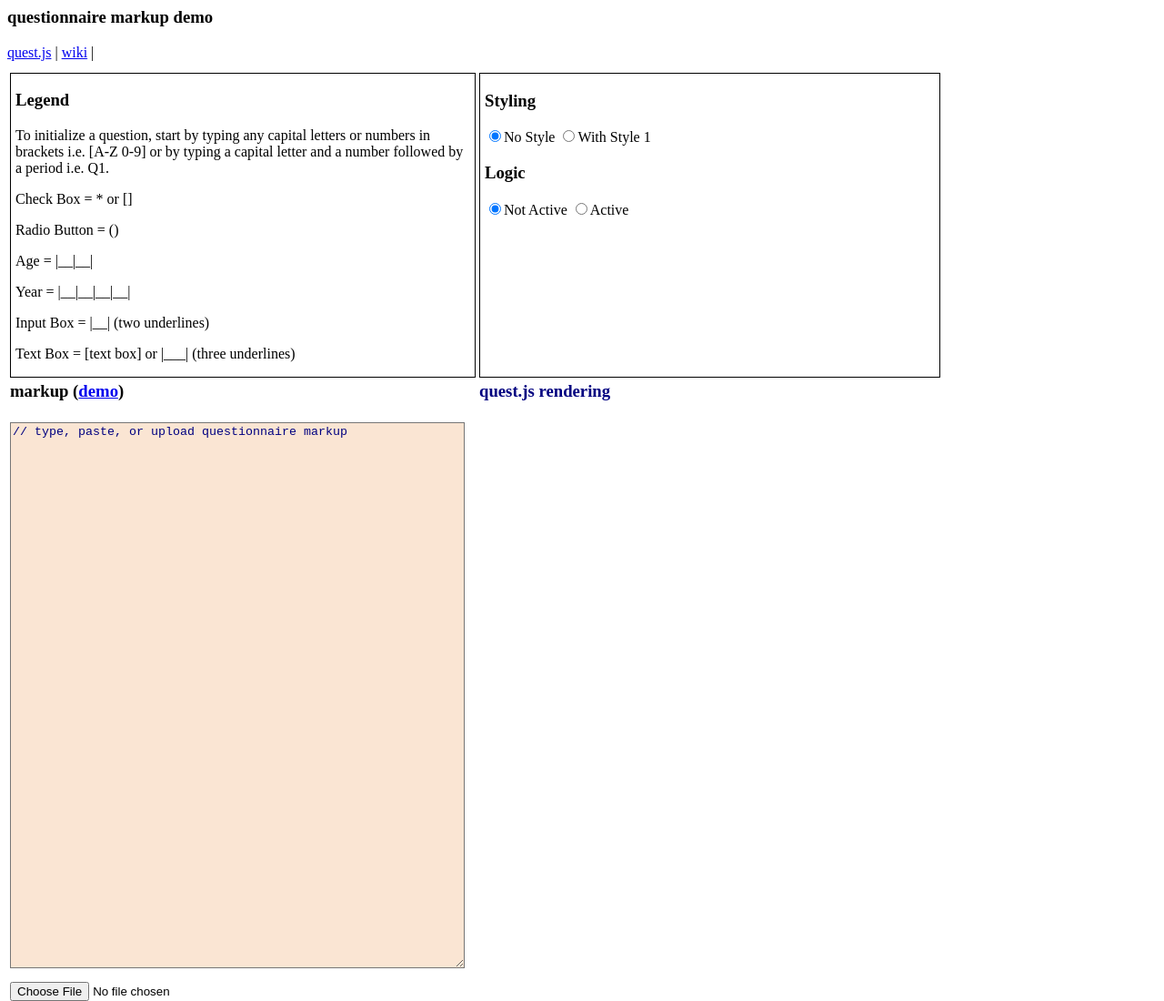
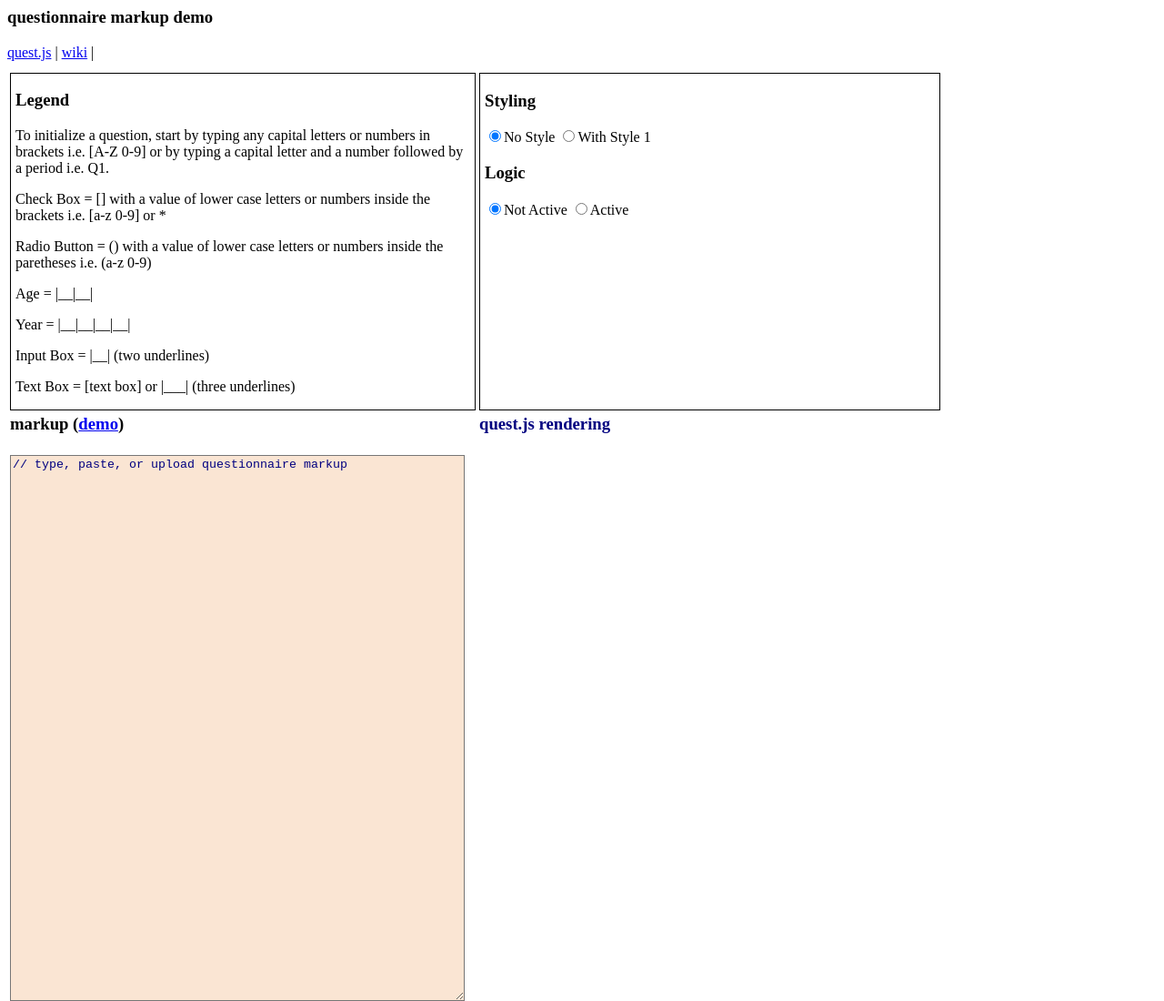
Before and after one commit to episphere/quest, a plain HTML site: page index.html in a window 1280 px wide. Shown: the top 1100 px of the page at 91% size. Drawn offline with Linux system fonts and the light colour scheme.

Commit message:
changed legend

```diff
--- a/index.html
+++ b/index.html
@@ -18,8 +18,8 @@
                     <div id=legend style="border: 1px solid black; padding-right: 5px; padding-left:5px; width:500px;" width="250px">
                         <h3>Legend</h3>
                         <p>To initialize a question, start by typing any capital letters or numbers in brackets i.e. [A-Z 0-9] or by typing a capital letter and a number followed by a period i.e. Q1.</p>
-                        <p>Check Box = * or []</p>
-                        <p>Radio Button = ()</p>
+                        <p>Check Box = [] with a value of lower case letters or numbers inside the brackets i.e. [a-z 0-9] or *</p>
+                        <p>Radio Button = () with a value of lower case letters or numbers inside the paretheses i.e. (a-z 0-9)</p>
                         <p>Age = |__|__|</p>
                         <p>Year = |__|__|__|__|</p>
                         <p>Input Box = |__| (two underlines)</p>
@@ -27,7 +27,7 @@
                     </div>
                 </td>
                 <td>
-                    <div id=styling style="border: 1px solid black; width:500px; height:333px; padding-left: 5px;">
+                    <div id=styling style="border: 1px solid black; width:500px; height:369px; padding-left: 5px;">
                         <h3>Styling</h3>
                         <input type="radio" id="styling" name="styling" onclick="changeStyle('Default.css')" checked>No Style</input>
                         <input type="radio" id="styling" name="styling" onclick="changeStyle('Style1.css')">With Style 1</input>
```
